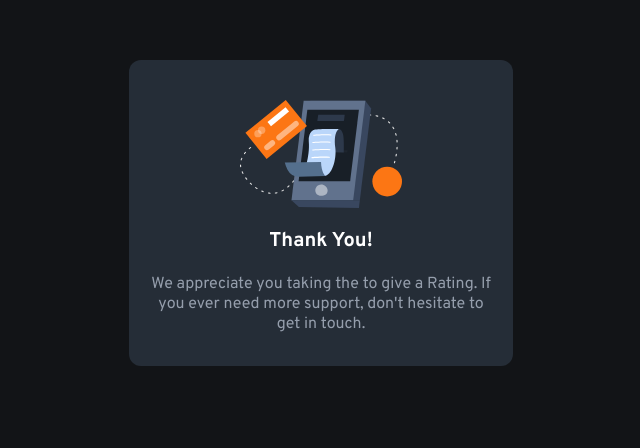
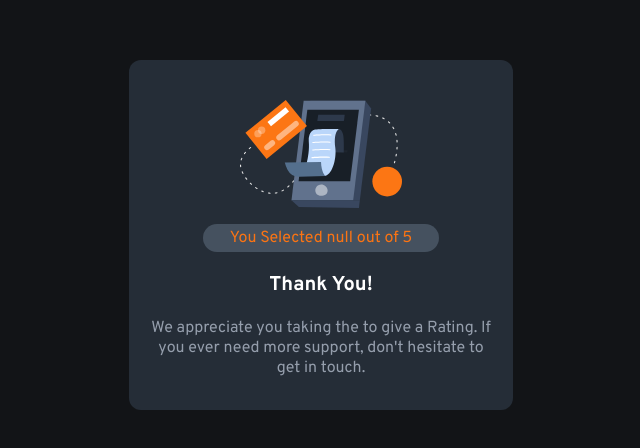
Before and after one commit to thedalto/interactive-rating-component-main, a plain HTML site: page result.html in a window 1280 px wide. Shown: the part 132-580 px from the top of the page, without its empty margins (319-959 px from the left). Drawn offline with Linux system fonts and the light colour scheme.

Commit message:
feat: showed button selected when is selected

```diff
--- a/result.css
+++ b/result.css
@@ -35,6 +35,8 @@
     margin: auto ;
     margin-top: 1rem;
 
+    padding: 0.256rem;
+
     text-align: center;
 
     font-size: 1rem;
--- a/result.html
+++ b/result.html
@@ -19,7 +19,7 @@
       </object>
     </div>
 
-    <p class="selected-text"></p>
+    <p class="selected-text">You Selected <span class="result"></span> out of 5</p>
 
     <p class="title">Thank You!</p>
 
--- a/result.js
+++ b/result.js
@@ -0,0 +1,13 @@
+const result = document.querySelector('.result');
+
+function getDataOnLocalStorage() {
+    const data = localStorage.getItem('buttonSelected');
+    return JSON.parse(data);
+}
+
+function addDataOnHtml() {
+    const value = getDataOnLocalStorage();
+    result.innerHTML = `${value}`;
+}
+
+addDataOnHtml();
```
Also changed, not shown: app.js (+12 -1 lines).
